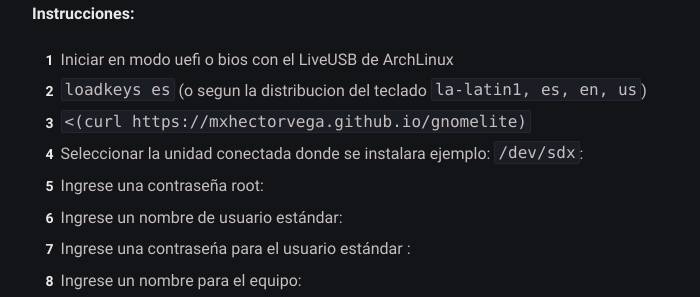
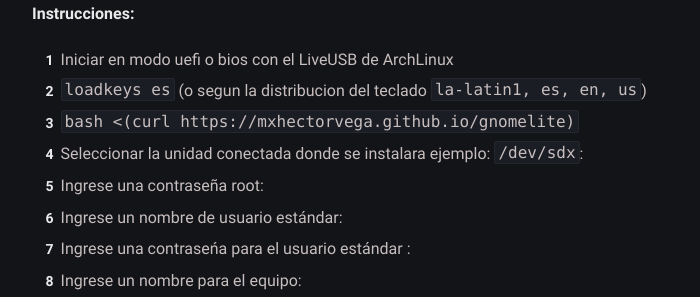
Before and after one commit to CodigoCristo/mxhectorvega.github.io, a Jekyll site: the page built from _posts/instalador-de-arch-minimal/2021-09-21-instalador-de-arch-minimal.md, in a window 1280 px wide. Shown: the part 907-1204 px from the top of the page, without its empty margins (278-978 px from the left). Built offline with Jekyll 4.4.1, drawn with Linux system fonts in a browser that asks for light colours.

Commit message:
act 21 dom 26 sep 21 20:09

````diff
--- a/_posts/instalador-de-arch-minimal/2021-09-21-instalador-de-arch-minimal.md
+++ b/_posts/instalador-de-arch-minimal/2021-09-21-instalador-de-arch-minimal.md
@@ -14,7 +14,7 @@ Este instalador con bashismos es un Fork de Crisparch by [@CodigoCristo](https:/
 **Instrucciones:**
 1. Iniciar en modo uefi o bios con el LiveUSB de ArchLinux
 2. ``` loadkeys es``` (o segun la distribucion del teclado ``` la-latin1, es, en, us ```)
-3. ``` <(curl https://mxhectorvega.github.io/gnomelite) ```
+3. ``` bash <(curl https://mxhectorvega.github.io/gnomelite) ```
 4. Seleccionar la unidad conectada donde se instalara ejemplo: ``` /dev/sdx ```:
 5. Ingrese una contraseña root:
 6. Ingrese un nombre de usuario estándar:
````
